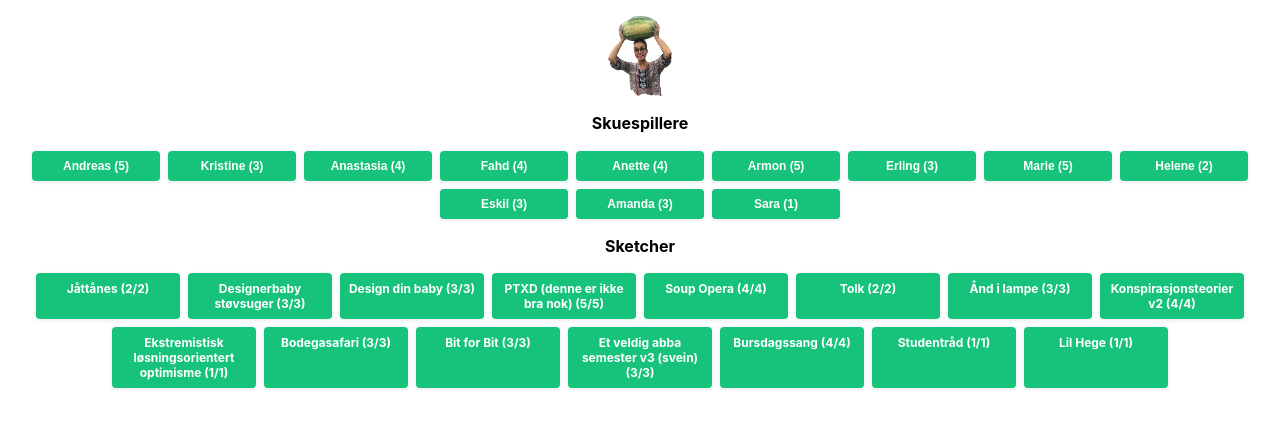
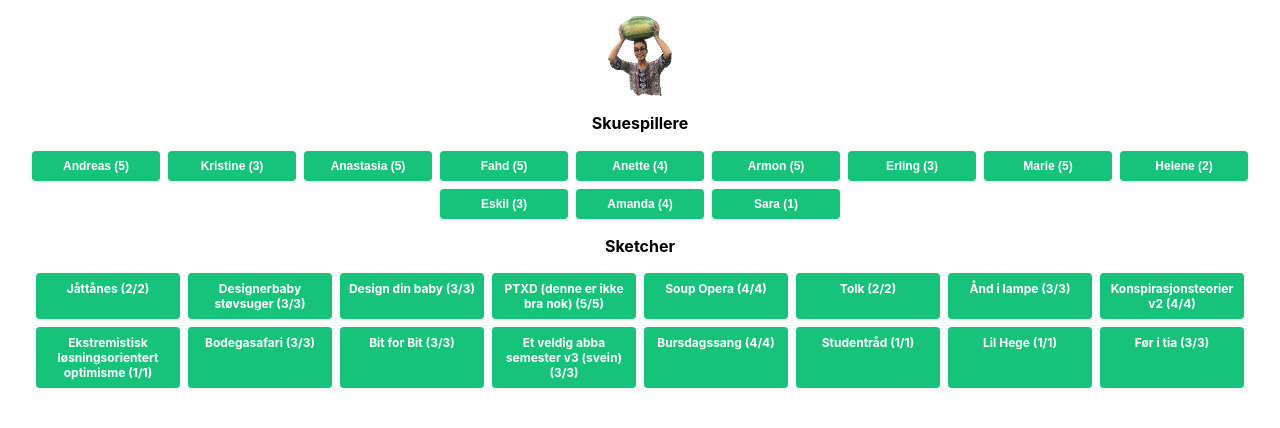
Before and after one commit to idirouldsaada/revy-planner, a React (Create React App) app: page / in a window 1280 px wide. Shown: the top 428 px of the page. Built offline with nearby package versions, Linux system fonts and the light colour scheme.

Commit message:
Added sketch

```diff
--- a/src/App.js
+++ b/src/App.js
@@ -79,6 +79,10 @@ const SKETCHES = [
     name: "Lil Hege",
     actors: [2]
   },
+  {
+    name: "Før i tia",
+    actors: [3, 4, 11]
+  },
 ];
 
 class App extends Component {
```
